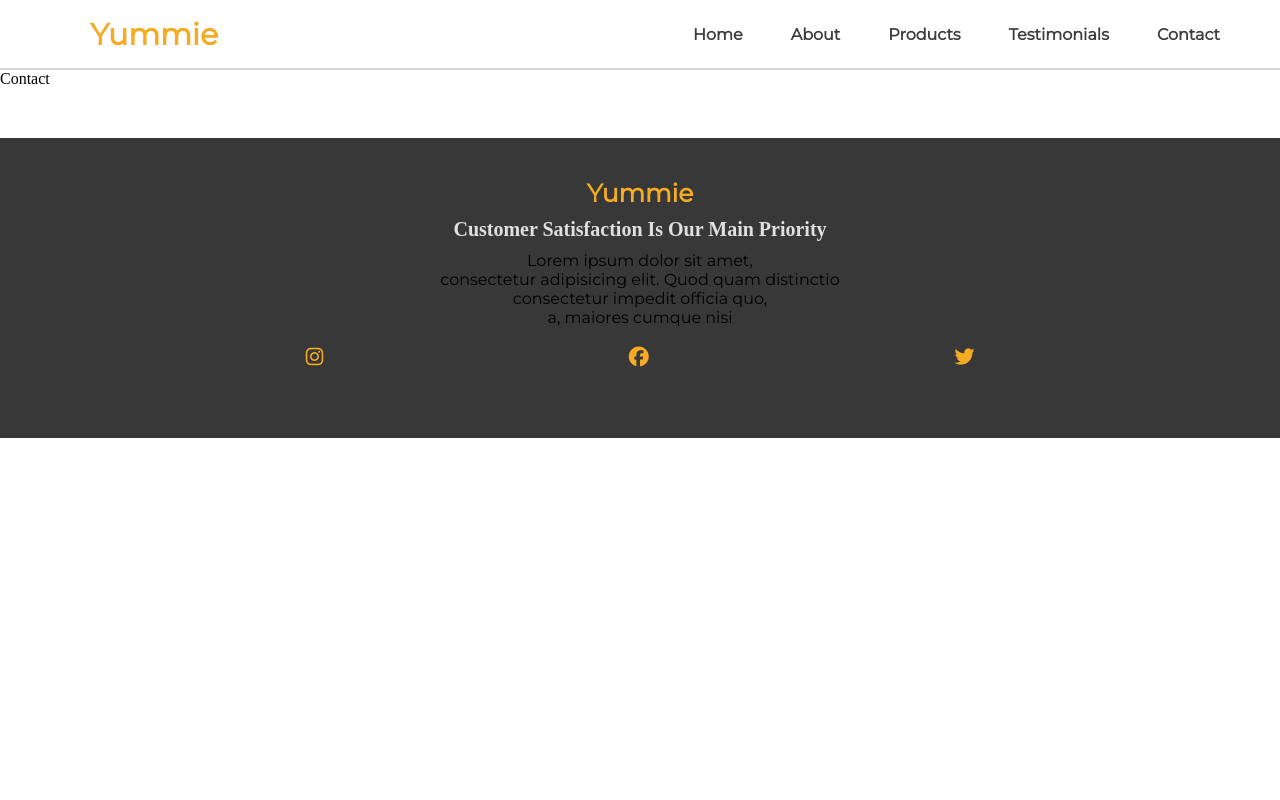
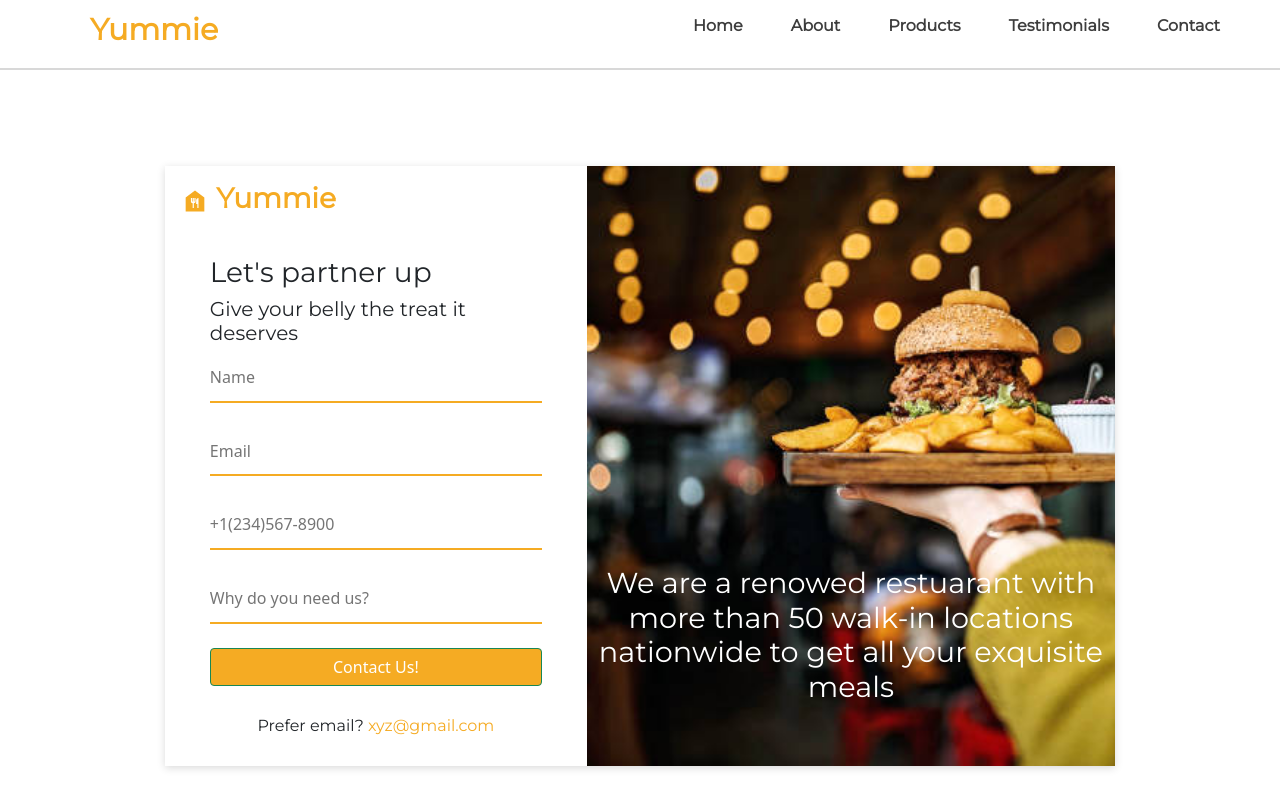
Before and after one commit to Thelordgreat/Restuarant-website, a React (Create React App) app: page /contact in a window 1280 px wide. Shown: the top 800 px of the page. Built offline with nearby package versions, Linux system fonts and the light colour scheme.

Commit message:
added a component

```diff
--- a/package.json
+++ b/package.json
@@ -6,7 +6,9 @@
     "@testing-library/jest-dom": "^5.16.2",
     "@testing-library/react": "^12.1.3",
     "@testing-library/user-event": "^13.5.0",
+    "bootstrap": "^5.1.3",
     "react": "^17.0.2",
+    "react-bootstrap": "^2.4.0",
     "react-dom": "^17.0.2",
     "react-icons": "^4.3.1",
     "react-router-dom": "^6.3.0",
--- a/src/Components/Contact/Contact.css
+++ b/src/Components/Contact/Contact.css
@@ -0,0 +1,87 @@
+.contact_container{
+    display: flex;
+    margin: 6rem auto;
+    box-shadow: rgba(0, 0, 0, 0.15) 0px 2px 8px;
+    width: 950px;
+    height: 600px;
+}
+
+.contact_container .logo{
+    margin: 1rem;
+    margin-bottom: -0.3rem;
+    font-weight: bold;
+    color: rgb(245, 171, 35);
+}
+
+.form_container{
+    display: flex;
+    flex-direction: column;
+    line-height: 1;
+    padding: 2.8rem;
+}
+
+.form_container input{
+    margin-bottom: 1.5rem;
+    padding: .8rem 0;
+    border: none;
+    border-bottom: 2px solid rgb(245, 171, 35);
+}
+
+.form_container input:hover{
+    border: none;
+    border-bottom: 2px solid rgb(245, 171, 35);
+}
+
+.form_container .btn{
+    color: #fff;
+    background-color: rgb(245, 171, 35);
+    width: 100%;
+    text-align: center;
+    align-items: center;
+}
+
+form p{
+    text-align: center;
+    margin-top: -1rem;
+}
+
+form p a{
+    color: rgb(245, 171, 35);
+}
+
+.img_space{
+    background-image: url('../../images/bgimg3.jpg');
+    background-size: cover;
+    background-repeat: no-repeat;
+    color: #fff;
+    width: 550px;
+}
+
+.img_space h2{
+    font-size: 1.8rem;
+    align-items: center;
+    margin-top: 25rem;
+    text-align: center;
+    opacity: 1;
+}
+
+@media screen and (max-width: 768px) {
+    .contact_container{
+        flex-direction: column-reverse;
+        width: max-content;
+        height: auto;
+    }
+
+    .contact_container .logo{
+        display: none;
+    }
+
+    .img_space{
+        display: none;
+    }
+
+    .form_container{
+        margin: auto;
+        padding: 1.5rem;
+    }
+}
--- a/src/Components/Contact/Contact.jsx
+++ b/src/Components/Contact/Contact.jsx
@@ -1,9 +1,39 @@
 import React from 'react'
 import './Contact.css'
+import { MdFoodBank } from 'react-icons/md'
 
 const Contact = () => {
   return (
-    <div>Contact</div>
+    <div className='container'>
+      <div className="contact_container">
+        <div>
+          <h3 className='logo'><MdFoodBank/> Yummie</h3>
+          <form>
+            <div className="form_container">
+              <h3>Let's partner up</h3>
+              <h5>Give your belly the treat it deserves</h5>
+
+              <input type="text" placeholder='Name' />
+
+              <input type="email" placeholder='Email' />
+
+              <input type="number" placeholder='+1(234)567-8900' />
+
+              <input type="text" placeholder='Why do you need us?' className='message' />
+
+
+              <div className='btn btn-success'> Contact Us!</div>
+            </div>
+
+            <p>Prefer email? <a href="accounts.google.com">xyz@gmail.com</a></p>
+          </form>
+        </div>
+
+        <div className="img_space">
+          <h2>We are a renowed restuarant with more than 50 walk-in locations nationwide to get all your exquisite meals</h2>
+        </div>
+      </div>
+    </div>
   )
 }
 
--- a/src/Components/NavBar/NavBar.css
+++ b/src/Components/NavBar/NavBar.css
@@ -12,6 +12,10 @@ li {
 a {
   text-decoration: none;
   color: rgb(61, 61, 61);
+}
+
+a:hover{
+  color: rgb(245, 171, 35);
 }
 
 .navbar {
--- a/src/index.css
+++ b/src/index.css
@@ -23,7 +23,7 @@
     align-items: center;
 }
 
-h1,h2,h3,h4{
+h1,h2,h3,h4,h5{
     font-family: "Montserrat", sans-serif;
 }
 
--- a/src/index.js
+++ b/src/index.js
@@ -1,6 +1,7 @@
 import React from 'react';
 import ReactDOM from 'react-dom';
 import './index.css';
+import '../node_modules/bootstrap/dist/css/bootstrap.min.css';
 import App from './App.jsx';
 
 
```
Also changed, not shown: Header.js (deleted, +0 -25 lines), Middlebar.js (deleted, +0 -71 lines), header.css (deleted, +0 -66 lines), middlebar.css (deleted, +0 -86 lines), 1 other file (tests, documents, lock files or other folders).
